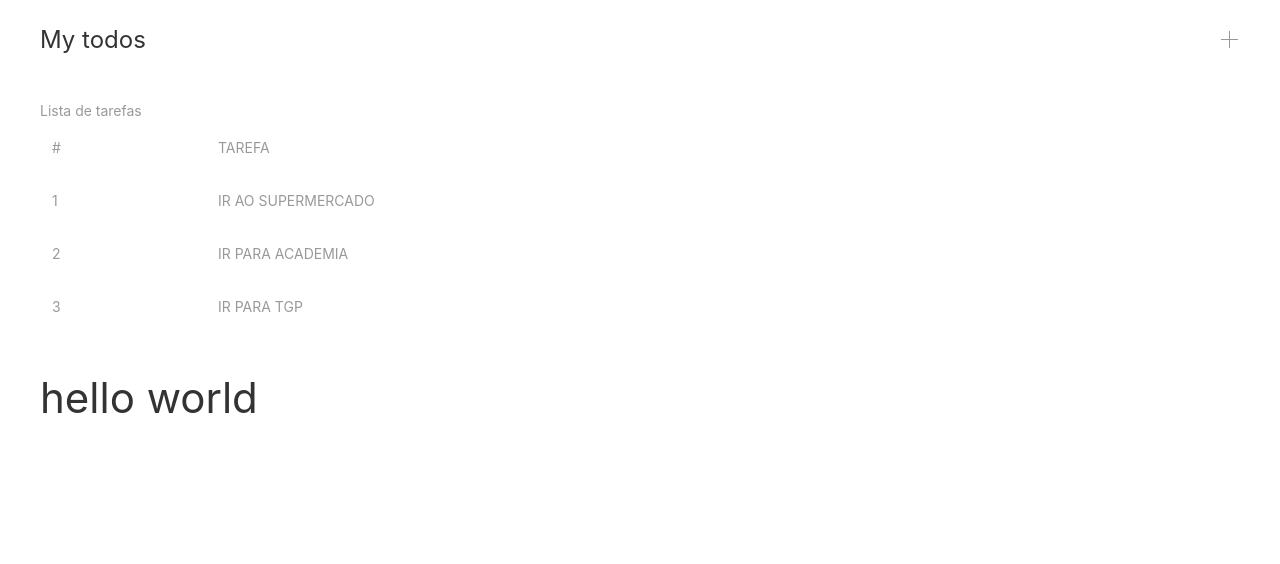
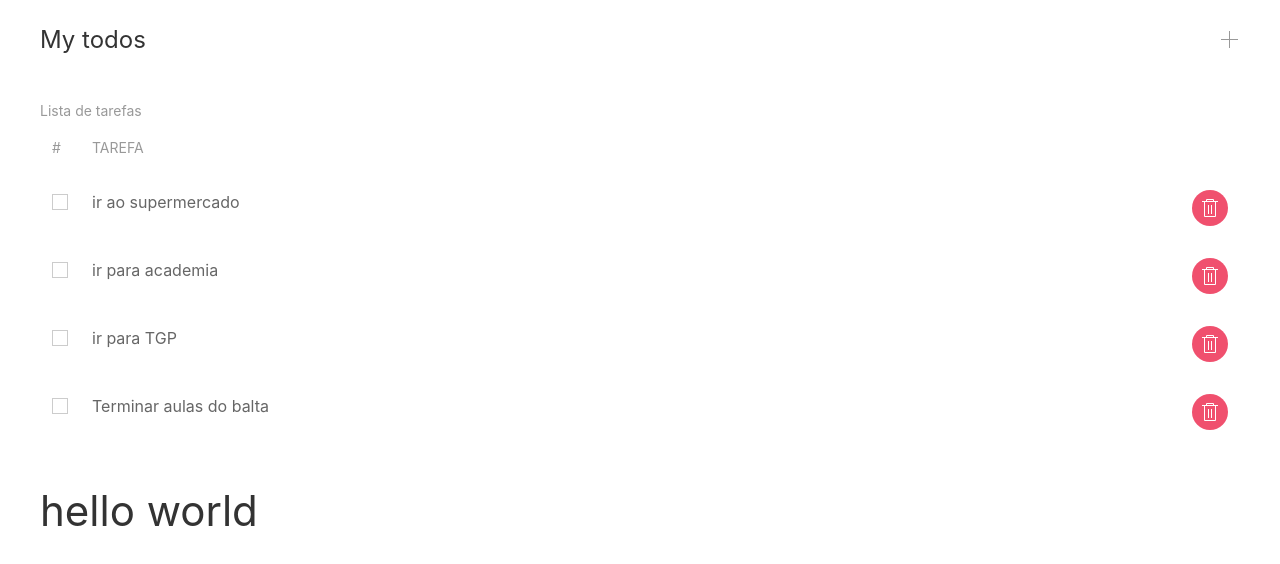
Before and after one commit to JCDMeira/to-do-app, a React (Create React App) app: page / in a window 1280 px wide. Shown: the top 564 px of the page. Built offline with nearby package versions, Linux system fonts and the light colour scheme.

Commit message:
feat: add TodoListItem as a component

```diff
--- a/src/components/TodoList/index.tsx
+++ b/src/components/TodoList/index.tsx
@@ -1,11 +1,13 @@
 import React from 'react';
 import { Todo } from '../../models/Todo';
+import TodoListIten from '../TodoListIten';
 
 const TodoList: React.FC = () => {
   const todos: Todo[] = [
     { id: 1, title: 'ir ao supermercado', done: false },
     { id: 2, title: 'ir para academia', done: false },
     { id: 3, title: 'ir para TGP', done: false },
+    { id: 4, title: 'Terminar aulas do balta', done: false },
   ];
 
   return (
@@ -20,12 +22,7 @@ const TodoList: React.FC = () => {
       </thead>
       <tbody>
         {todos?.map((todo, index) => {
-          return (
-            <tr key={index}>
-              <th>{todo.id}</th>
-              <th>{todo.title}</th>
-            </tr>
-          );
+          return <TodoListIten key={index} todo={todo} />;
         })}
       </tbody>
     </table>
--- /dev/null
+++ b/src/components/TodoListIten/index.tsx
@@ -0,0 +1,27 @@
+import React from 'react';
+import { Todo } from '../../models/Todo';
+
+interface Props {
+  todo: Todo;
+}
+
+const TodoListIten: React.FC<Props> = ({ todo }: Props) => {
+  return (
+    <tr className="uk-animation-slide-bottom-medium">
+      <td className="uk-width-auto">
+        <label>
+          <input className="uk-checkbox" type="checkbox" checked={todo.done} />
+        </label>
+      </td>
+      <td className="uk-width-expand">{todo.title}</td>
+      <td className="uk-width-auto">
+        <button
+          className="uk-icon-button uk-button-danger"
+          uk-icon="trash"
+        ></button>
+      </td>
+    </tr>
+  );
+};
+
+export default TodoListIten;
```
